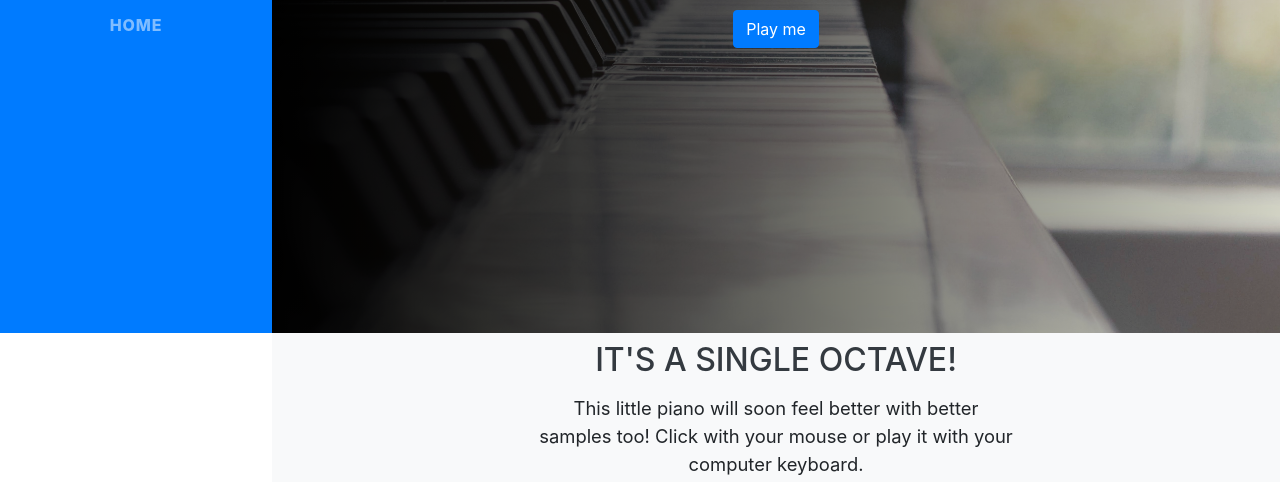
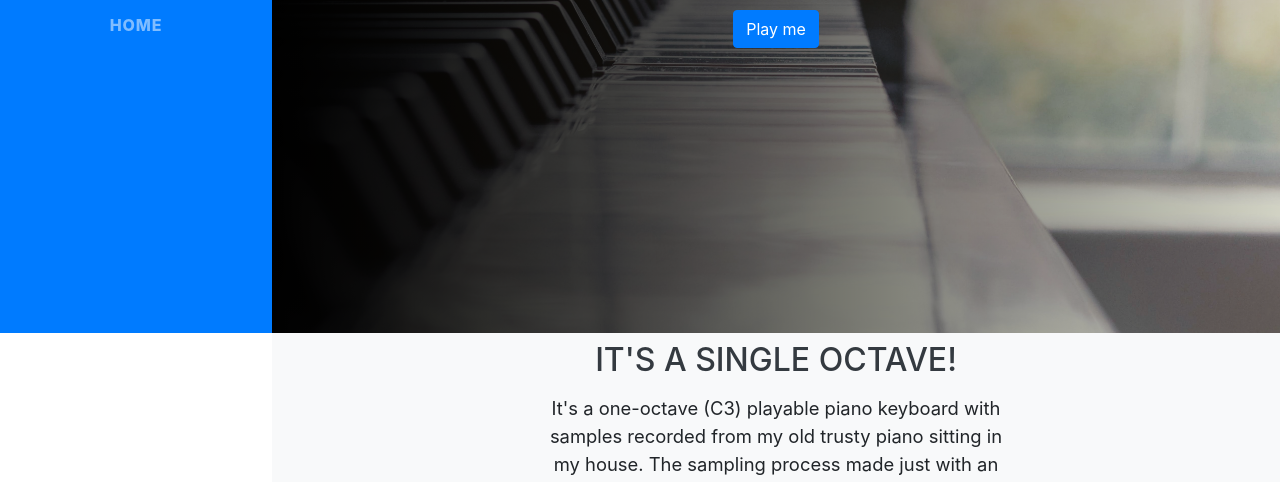
Before and after one commit to gmoraitis/myresume, a website with bundled scripts: page piano_basic.html in a window 1280 px wide. Shown: the part 467-949 px from the top of the page. Built offline with nearby package versions, Linux system fonts and the light colour scheme.

Commit message:
Text correction on Simple Piano project

```diff
--- a/piano_basic.html
+++ b/piano_basic.html
@@ -68,7 +68,9 @@
       <div class="row">
         <div class="col-lg-6 mx-auto">
           <h2 class="nav-link">It's a single octave!</h2>
-          <p class="lead mb-5">This little piano will soon feel better with better samples too!
+          <p class="lead mb-5">It's a one-octave (C3) playable piano keyboard with samples recorded
+            from my old trusty piano sitting in my house. The sampling process made just with an
+            iPhone and the results are pretty good!
             Click with your mouse or play it with your computer keyboard.</p>
           <div class="piano">
             <div data-note="C" class="key white"></div>
```
